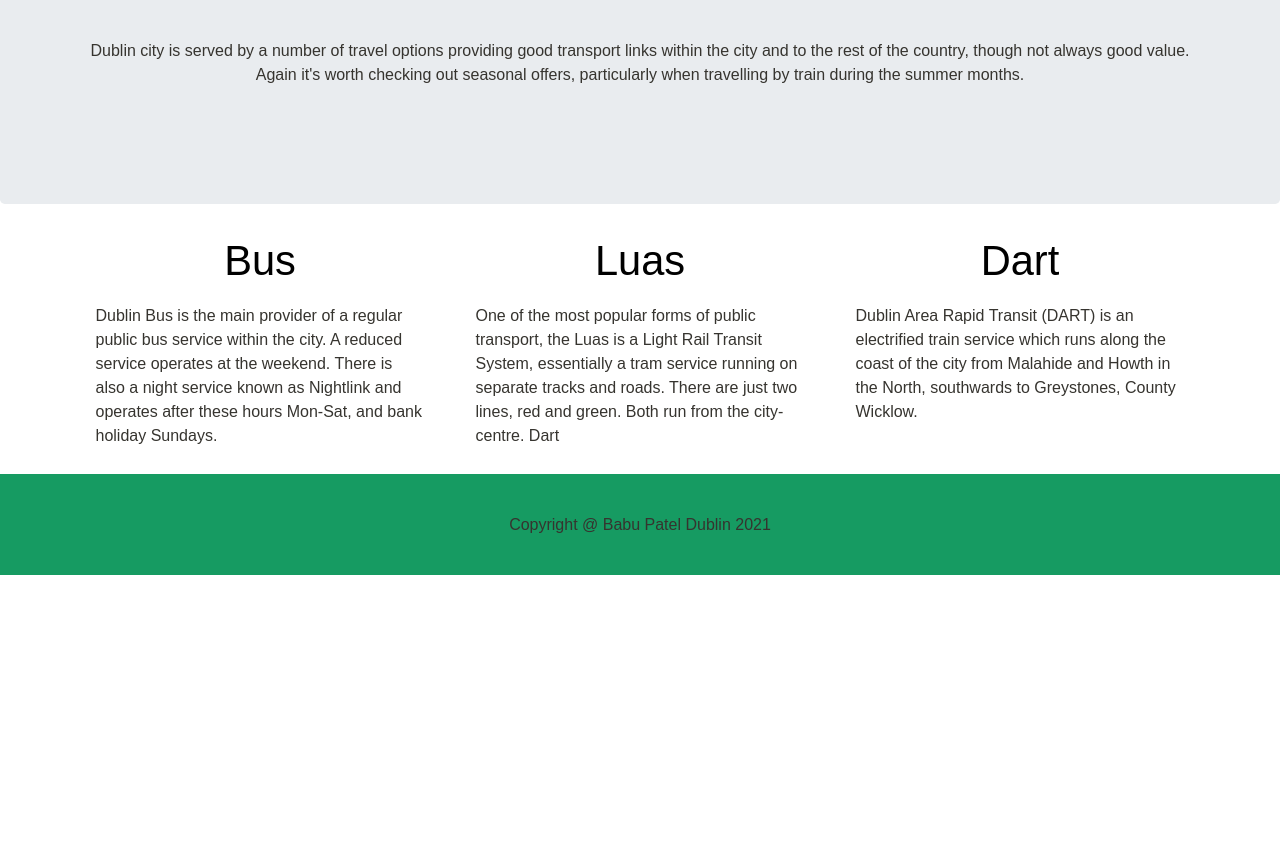
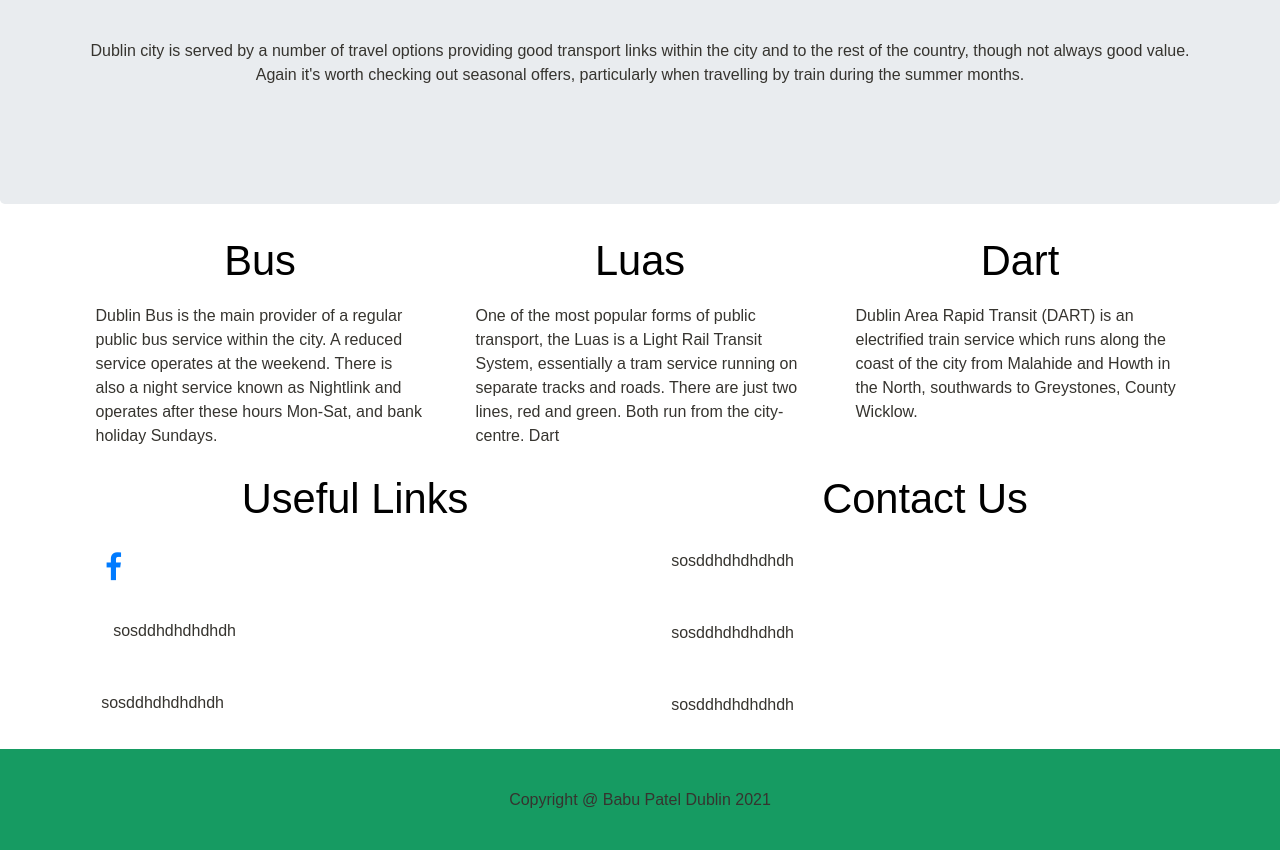
Before and after one commit to Babu-Patel-Portfolio/MS1-Easy-Guide-to-Dublin, a plain HTML site: page index.html in a window 1280 px wide. Shown: the part 3663-4513 px from the top of the page. Before the commit the page ends 4238 px from the top, so only its background shows below. Drawn offline with nearby package versions, Linux system fonts and the light colour scheme.

Commit message:
added font awesome link to index.html

```diff
--- a/assets/css/style.css
+++ b/assets/css/style.css
@@ -59,6 +59,22 @@
 }
 
 
+/* Style all font awesome icons */
+.fa {
+  padding: 20px;
+  font-size: 30px;
+  width: 50px;
+  text-align: center;
+  text-decoration: none;
+}
+
+/* Add a hover effect if you want */
+.fa:hover {
+  opacity: 0.7;
+}
+
+
+
 
 @media (max-width: 768px) {
 	h1 {
--- a/index.html
+++ b/index.html
@@ -8,6 +8,9 @@
     <!-- Bootstrap CSS -->
     <link rel="stylesheet" href="https://cdn.jsdelivr.net/npm/bootstrap@4.6.0/dist/css/bootstrap.min.css"
         integrity="sha384-B0vP5xmATw1+K9KRQjQERJvTumQW0nPEzvF6L/Z6nronJ3oUOFUFpCjEUQouq2+l" crossorigin="anonymous">
+
+    <link rel="stylesheet" href="https://stackpath.bootstrapcdn.com/font-awesome/4.7.0/css/font-awesome.min.css"
+        type="text/css">
     <link href="assets/css/style.css" rel="stylesheet" type="text/css">
     <title>Easy Guide to Dublin</title>
 </head>
@@ -273,6 +276,33 @@
 
 
 
+
+<!-- Useful Links Contacts Section-->
+
+    <div class="container">
+        <div class="row">
+            <div class="col-sm-6">
+                <h3>Useful Links</h3>
+                    <a href="http://www.dublinbus.ie/" class="fa fa-facebook"></a>
+                <p> <i class="fas fa-map"></i>sosddhdhdhdhdh
+                </p>
+                <p>sosddhdhdhdhdh
+                </p>
+            </div>
+            <div class="col-sm-6">
+                <h3>Contact Us</h3>
+                <p>sosddhdhdhdhdh
+                </p>
+                <p>sosddhdhdhdhdh
+                </p>
+                <p>sosddhdhdhdhdh
+                </p>
+            </div>
+        </div>
+    </div>
+
+
+
             <!-- footer -->
 
             <div class="footer">
@@ -291,7 +321,6 @@
             <script src="https://cdn.jsdelivr.net/npm/bootstrap@4.6.0/dist/js/bootstrap.min.js"
                 integrity="sha384-+YQ4JLhjyBLPDQt//I+STsc9iw4uQqACwlvpslubQzn4u2UU2UFM80nGisd026JF"
                 crossorigin="anonymous"></script>
-
 </body>
 
 </html>
```
Lines whose indentation alone changed are shown as unchanged.
